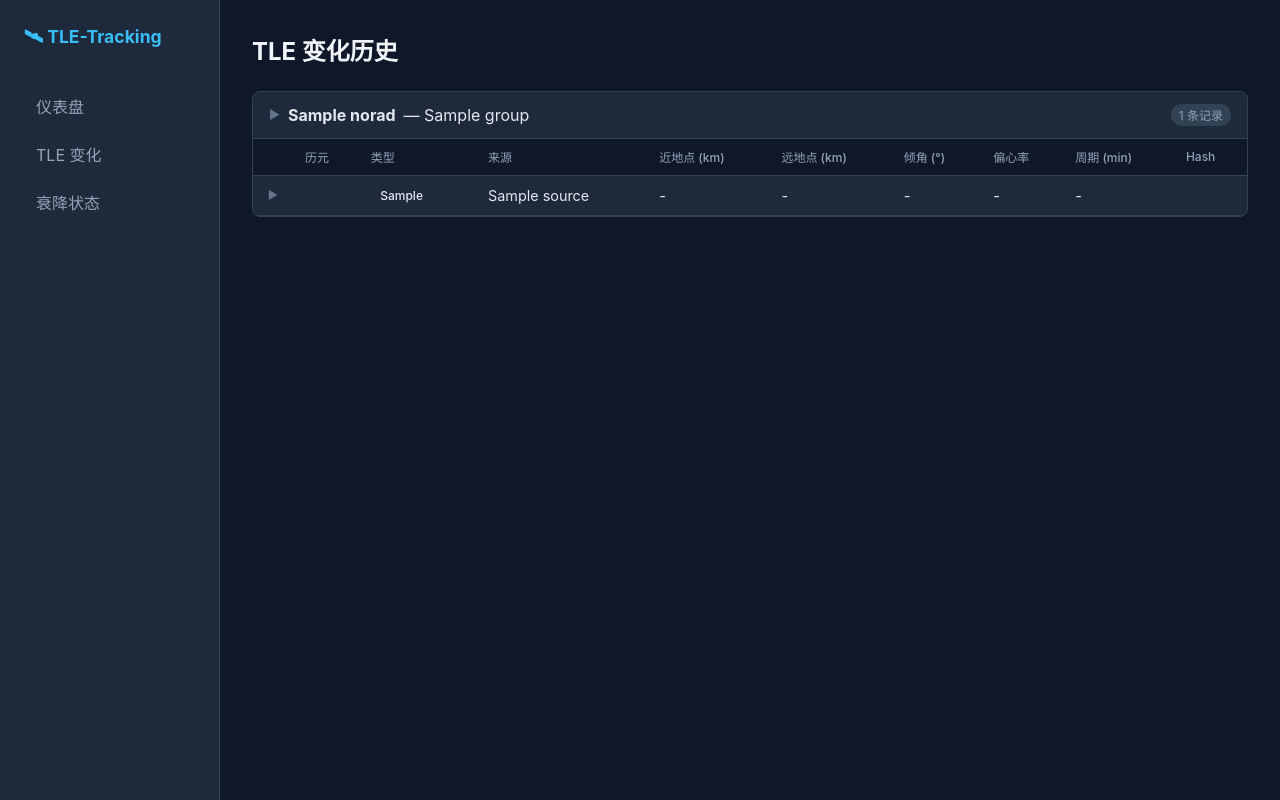
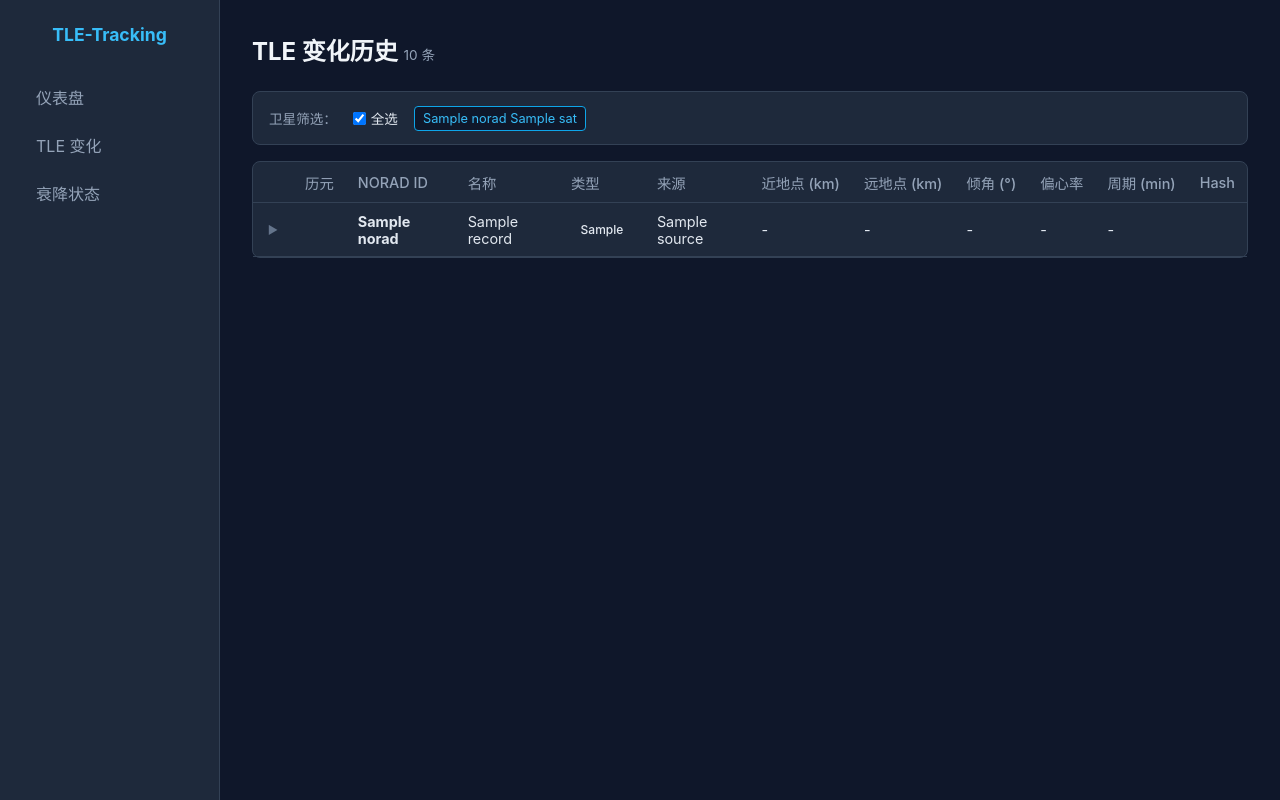
Before and after one commit to BELUGA114/TLE-Tracking, a FastAPI app: template backend/templates/history.html in a window 1280 px wide. Run offline with FastAPI, Linux system fonts and the light colour scheme; the template is opened without the code that fills it: most values are stand-ins (such as "Sample title", 1, 10 or a date in 2020).

Commit message:
feat: 添加卫星筛选功能并优化数据显示

```diff
--- a/backend/routers/decay.py
+++ b/backend/routers/decay.py
@@ -57,5 +57,5 @@ async def decay_page(request: Request):
     return templates.TemplateResponse(
         request,
         "decay.html",
-        {"satellites": results},
+        {"satellites": results, "active_page": "decay"},
     )
--- a/backend/templates/base.html
+++ b/backend/templates/base.html
@@ -18,7 +18,7 @@
             width: 220px; background: #1e293b; padding: 1.5rem;
             border-right: 1px solid #334155; flex-shrink: 0;
         }
-        .sidebar h1 { font-size: 1.1rem; margin-bottom: 2rem; color: #38bdf8; }
+        .sidebar h1 { font-size: 1.1rem; margin-bottom: 2rem; color: #38bdf8; text-align: center; }
         .sidebar nav { display: flex; flex-direction: column; gap: 0.5rem; }
         .sidebar a {
             color: #94a3b8; text-decoration: none; padding: 0.5rem 0.75rem;
@@ -69,7 +69,7 @@
 <body>
     <div class="layout">
         <aside class="sidebar">
-            <h1>🛰 TLE-Tracking</h1>
+            <h1>TLE-Tracking</h1>
             <nav>
                 <a href="/" {% if active_page == 'dashboard' %}class="active"{% endif %}>仪表盘</a>
                 <a href="/api/history/page" {% if active_page == 'history' %}class="active"{% endif %}>TLE 变化</a>
--- a/backend/templates/history.html
+++ b/backend/templates/history.html
@@ -2,25 +2,33 @@
 {% block title %}TLE 变化 - TLE-Tracking{% endblock %}
 {% block content %}
 
-<h2 class="page-title">TLE 变化历史</h2>
+<h2 class="page-title">TLE 变化历史 <span class="total-badge">{{ total }} 条</span></h2>
 
-{% if groups %}
-{% for g in groups %}
-<div class="card satellite-group">
-    <div class="group-header" onclick="toggleGroup(this)">
-        <span class="group-title">
-            <span class="group-icon">▶</span>
-            <strong>{{ g.norad }}</strong> — {{ g.name }}
-        </span>
-        <span class="group-badge">{{ g.records|length }} 条记录</span>
+<!-- 筛选栏 -->
+<div class="filter-bar">
+    <span class="filter-label">卫星筛选：</span>
+    <label class="filter-all">
+        <input type="checkbox" id="check-all" checked onchange="toggleAll(this)">
+        <span>全选</span>
+    </label>
+    {% for sat in satellites %}
+    <label class="filter-chip" data-norad="{{ sat.norad }}">
+        <input type="checkbox" class="sat-filter" value="{{ sat.norad }}" checked onchange="applyFilter()">
+        <span>{{ sat.norad }} {{ sat.name }}</span>
+    </label>
+    {% endfor %}
 </div>
-    <div class="group-body">
+
+<!-- 记录表 -->
+<div class="card" style="padding: 0;">
     <div class="table-wrap">
         <table>
             <thead>
                 <tr>
                     <th style="width:40px"></th>
                     <th>历元</th>
+                    <th>NORAD ID</th>
+                    <th>名称</th>
                     <th>类型</th>
                     <th>来源</th>
                     <th>近地点 (km)</th>
@@ -32,10 +40,12 @@
                 </tr>
             </thead>
             <tbody>
-                {% for r in g.records %}
-                    <tr class="record-row" onclick="toggleDetail(this)">
+            {% for r in records %}
+                <tr class="record-row" data-norad="{{ r.norad }}" onclick="toggleDetail(this)">
                     <td style="cursor:pointer;text-align:center;user-select:none;">▶</td>
                     <td style="white-space:nowrap;">{{ (r.epoch or "")[:19] }}</td>
+                    <td><strong>{{ r.norad }}</strong></td>
+                    <td>{{ r.name }}</td>
                     <td>
                         {% if r.change_type == "initial" %}
                             <span class="tag tag-initial">初始</span>
@@ -55,8 +65,8 @@
                     <td>{{ "%.3f"|format(r.period) if r.period else "-" }}</td>
                     <td style="font-family:monospace;font-size:0.8rem;">{{ (r.tle_hash or "")[:12] }}</td>
                 </tr>
-                    <tr class="detail-row" style="display:none;">
-                        <td colspan="10">
+                <tr class="detail-row" style="display:none;" data-norad="{{ r.norad }}">
+                    <td colspan="12">
                         <div class="detail-grid">
                             <div class="detail-item">
                                 <span class="detail-label">接收时间</span>
@@ -98,80 +108,84 @@
                                 <span class="detail-label">保密等级</span>
                                 <span class="detail-value">{{ (r.CLASSIFICATION_TYPE or "-") + "（" + {"U":"公开","C":"保密","S":"机密"}.get(r.CLASSIFICATION_TYPE, "未知") + "）" if r.CLASSIFICATION_TYPE in ("U","C","S") else (r.CLASSIFICATION_TYPE or "-") }}</span>
                             </div>
-                                <div class="detail-item" style="grid-column:span 3;">
+                            <div class="detail-item" style="grid-column:span 2;">
                                 <span class="detail-label">TLE 行1</span>
                                 <span class="detail-value" style="font-family:monospace;font-size:0.75rem;word-break:break-all;">{{ r.tle1 or "-" }}</span>
                             </div>
-                                <div class="detail-item" style="grid-column:span 3;">
+                            <div class="detail-item" style="grid-column:span 2;">
                                 <span class="detail-label">TLE 行2</span>
                                 <span class="detail-value" style="font-family:monospace;font-size:0.75rem;word-break:break-all;">{{ r.tle2 or "-" }}</span>
                             </div>
                         </div>
                     </td>
                 </tr>
+            {% else %}
+                <tr><td colspan="12" style="text-align:center;color:#64748b;">暂无变化记录</td></tr>
             {% endfor %}
             </tbody>
         </table>
     </div>
 </div>
-</div>
-{% endfor %}
-{% else %}
-<div class="card" style="text-align:center;padding:3rem;color:#64748b;">
-    <p>暂无变化记录</p>
-</div>
-{% endif %}
 
 <style>
-.satellite-group {
+.total-badge {
+    font-size: 0.85rem;
+    color: #94a3b8;
+    font-weight: 400;
+}
+
+.filter-bar {
+    display: flex;
+    align-items: center;
+    flex-wrap: wrap;
+    gap: 0.5rem;
     margin-bottom: 1rem;
-    padding: 0;
-    overflow: hidden;
-}
-.group-header {
-    display: flex;
-    justify-content: space-between;
-    align-items: center;
     padding: 0.75rem 1rem;
     background: #1e293b;
-    cursor: pointer;
-    user-select: none;
-    border-bottom: 1px solid #334155;
+    border: 1px solid #334155;
+    border-radius: 8px;
 }
-.group-header:hover {
-    background: #273548;
+.filter-label {
+    font-size: 0.85rem;
+    color: #94a3b8;
+    white-space: nowrap;
 }
-.group-title {
+.filter-all {
     display: flex;
     align-items: center;
-    gap: 0.5rem;
+    gap: 0.3rem;
+    font-size: 0.85rem;
+    color: #e2e8f0;
+    cursor: pointer;
+    padding: 0.25rem 0.5rem;
+    border-radius: 4px;
 }
-.group-icon {
-    font-size: 0.75rem;
-    transition: transform 0.2s;
-    color: #64748b;
+.filter-all:hover {
+    background: #334155;
 }
-.group-header.collapsed .group-icon {
-    transform: rotate(-90deg);
+.filter-chip {
+    display: flex;
+    align-items: center;
+    gap: 0.3rem;
+    font-size: 0.8rem;
+    color: #94a3b8;
+    cursor: pointer;
+    padding: 0.25rem 0.5rem;
+    border-radius: 4px;
+    background: #0f172a;
+    border: 1px solid #334155;
+    transition: all 0.15s;
 }
-.group-body {
-    overflow-x: auto;
+.filter-chip:hover {
+    border-color: #0ea5e9;
+    color: #e2e8f0;
 }
-.group-body table {
-    border: none;
-    margin: 0;
+.filter-chip:has(:checked) {
+    border-color: #0ea5e9;
+    color: #38bdf8;
 }
-.group-body thead th {
-    background: #0f172a;
-    border-bottom: 1px solid #334155;
-    font-size: 0.75rem;
-}
-.group-badge {
-    font-size: 0.75rem;
-    color: #94a3b8;
-    background: #334155;
-    padding: 0.15rem 0.5rem;
-    border-radius: 999px;
+.filter-chip input {
+    display: none;
 }
 
 .record-row {
@@ -190,7 +204,7 @@
 }
 .detail-grid {
     display: grid;
-    grid-template-columns: 1fr 1fr 1fr;
+    grid-template-columns: 1fr 1fr 1fr 1fr;
     gap: 0.75rem;
     padding: 0.75rem 1rem 0.75rem 3rem;
     background: #1e293b;
@@ -214,28 +228,38 @@
 </style>
 
 <script>
-// 卫星组折叠
-function toggleGroup(el) {
-    el.classList.toggle("collapsed");
-    const body = el.nextElementSibling;
-    body.style.display = body.style.display === "none" ? "" : "none";
-}
-
-// 行展开详情
 function toggleDetail(row) {
     const detail = row.nextElementSibling;
     if (!detail || !detail.classList.contains("detail-row")) return;
-    const isHidden = detail.style.display === "none" || !detail.style.display;
-    detail.style.display = isHidden ? "table-row" : "none";
+    const isExpanded = detail.getAttribute("data-expanded") === "true";
+    detail.setAttribute("data-expanded", isExpanded ? "false" : "true");
+    detail.style.display = isExpanded ? "none" : "table-row";
     const arrow = row.querySelector("td:first-child");
-    if (arrow) arrow.textContent = isHidden ? "▼" : "▶";
+    if (arrow) arrow.textContent = isExpanded ? "▶" : "▼";
 }
 
-// 默认折叠所有卫星组标题
-document.addEventListener("DOMContentLoaded", function() {
-    document.querySelectorAll(".group-header:first-child").forEach(function(h) {
-        // 展开第一个组，折叠其余
+function toggleAll(el) {
+    document.querySelectorAll(".sat-filter").forEach(function(cb) {
+        cb.checked = el.checked;
     });
+    applyFilter();
+}
+
+function applyFilter() {
+    var checked = {};
+    document.querySelectorAll(".sat-filter:checked").forEach(function(cb) {
+        checked[cb.value] = true;
     });
+    document.querySelectorAll(".record-row").forEach(function(row) {
+        var norad = row.getAttribute("data-norad");
+        if (!norad) return;
+        row.style.display = checked[norad] ? "" : "none";
+        // 详情行跟随主行可见性，但只显示用户主动展开过的
+        var detail = row.nextElementSibling;
+        if (detail && detail.classList.contains("detail-row")) {
+            detail.style.display = (checked[norad] && detail.getAttribute("data-expanded") === "true") ? "table-row" : "none";
+        }
+    });
+}
 </script>
 {% endblock %}
```
Also changed, not shown: backend/routers/history.py (+11 -14 lines). Lines whose indentation alone changed are shown as unchanged.
